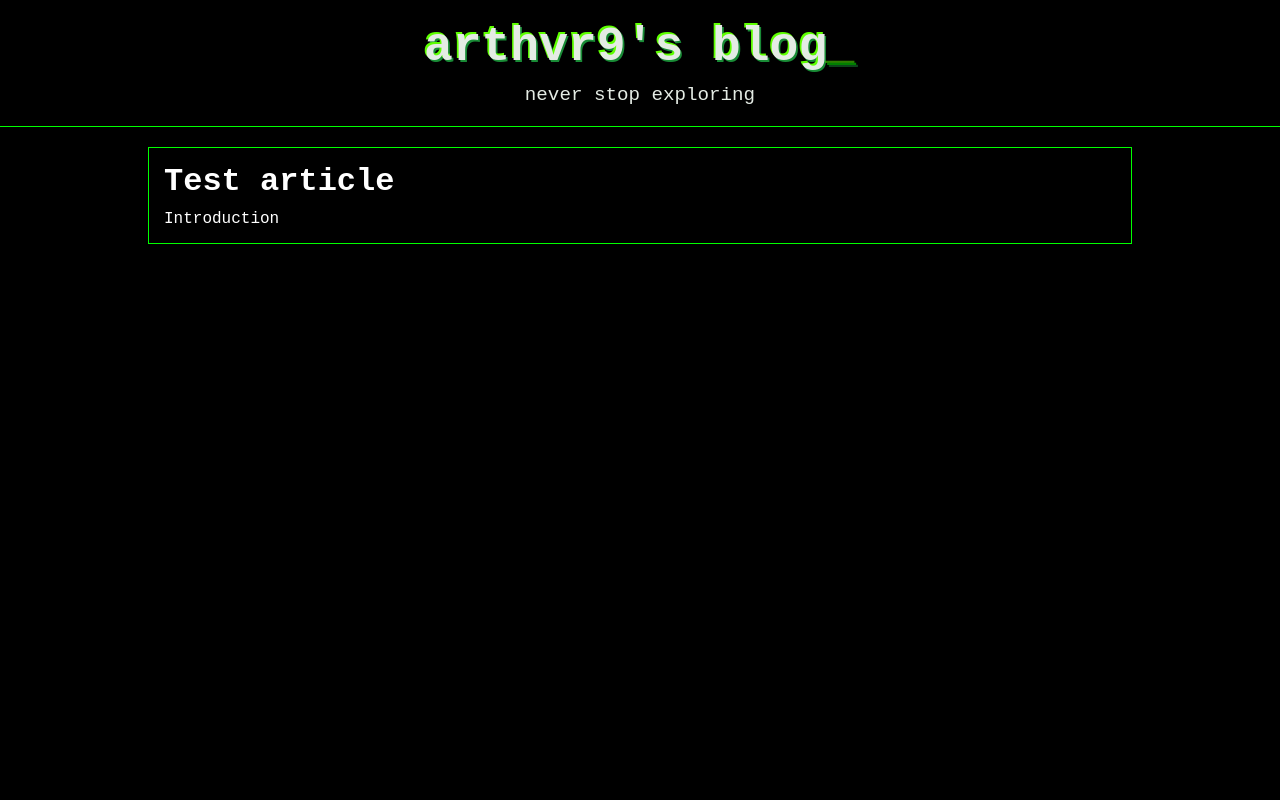
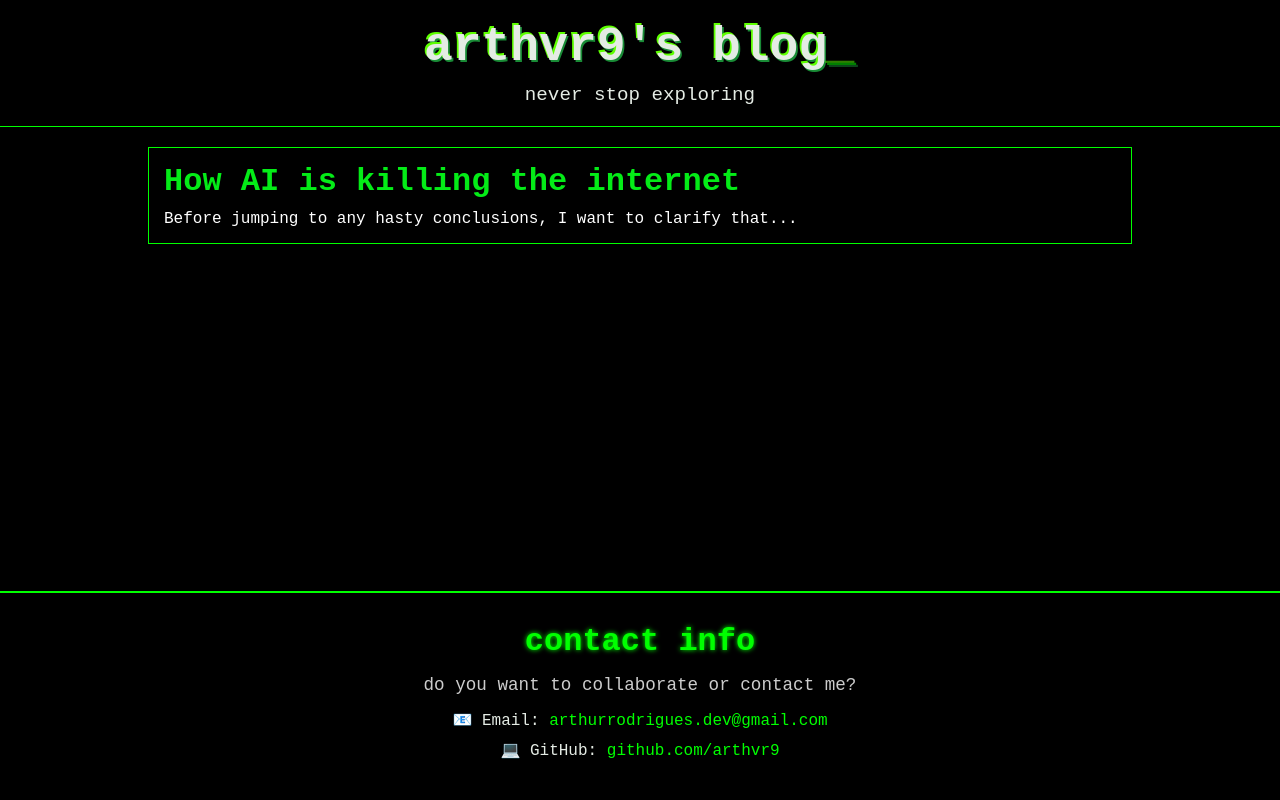
Before and after one commit to arthvr9/arthvr9.github.io, a plain HTML site: page index.html in a window 1280 px wide. Drawn offline with Linux system fonts and the light colour scheme.

Commit message:
new article

```diff
--- a/index.html
+++ b/index.html
@@ -14,13 +14,21 @@
     <main>
         <a href="article1.html" class="article-link">
             <article>
-                <h2>Test article</h2>
-                <p>Introduction</p>
+                <h2>How AI is killing the internet</h2>
+                <p>Before jumping to any hasty conclusions, I want to clarify that...</p>
                 </div>
             </article>
         </a>
     </main>
+    <script src="scripts.js"></script>
 
-    <script src="scripts.js"></script>
+    <footer id="contact">
+        <h2>contact info</h2>
+        <p>do you want to collaborate or contact me?</p>
+        <ul>
+            <li>📧 Email: <a href="mailto:arthurrodrigues.dev@gmail.com">arthurrodrigues.dev@gmail.com</a></li>
+            <li>💻 GitHub: <a href="https://github.com/arthvr9" target="_blank">github.com/arthvr9</a></li>
+        </ul>
+    </footer>
 </body>
 </html>
--- a/styles.css
+++ b/styles.css
@@ -6,6 +6,9 @@
 }
 
 body {
+    display: flex;
+    flex-direction: column;
+    min-height: 100vh;
     background-color: #000;
     color: #00FF00;
     overflow-x: hidden;
@@ -32,11 +35,11 @@ header p {
 }
 
 main {
+    flex: 1;
     padding: 20px;
     width: 80%;
     margin: auto;
 }
-
 article {
     margin-bottom: 20px;
     border: 1px solid #00FF00;
@@ -51,8 +54,14 @@ article:hover {
 article h2 {
     font-size: 2rem;
     margin-bottom: 10px;
-    color: #fff;
+    color: hsl(125, 97%, 47%);
     animation: fadeInUp 1s ease;
+}
+
+article h1{
+    font-size: 1.5rem;
+    color: #ed6511;
+    font-family: 'Scary Halloween Font', 'monospace'
 }
 
 article p {
@@ -103,6 +112,55 @@ button:hover {
     color: #007700;
 }
 
+footer#contact {
+    padding: 30px;
+    text-align: center;
+    color: #e4ebe4;
+    margin-top: 40px;
+    border-top: 2px solid #00FF00;
+}
+
+footer h2 {
+    font-size: 2rem;
+    margin-bottom: 15px;
+    color: #00FF00;
+    text-shadow: 0 0 5px #00FF00;
+    animation: fadeIn 1.5s ease-in-out;
+}
+
+footer p {
+    font-size: 1.1rem;
+    color: #cccccc;
+    margin-bottom: 15px;
+}
+
+footer ul {
+    list-style-type: none;
+    padding: 0;
+}
+
+footer li {
+    font-size: 1rem;
+    margin: 10px 0;
+    transition: transform 0.3s ease, color 0.3s ease;
+}
+
+footer li:hover {
+    color: #00FF00;
+    transform: translateX(5px);
+}
+
+footer a {
+    color: #00FF00;
+    text-decoration: none;
+}
+
+footer a:hover {
+    color: #00cc00;
+    text-shadow: 0px 0px 5px #00cc00;
+}
+
+
 @keyframes blink {
     50% {
         opacity: 0;
```
Also changed, not shown: article1.html (+20 -5 lines), resources/halloween.gif (added).
